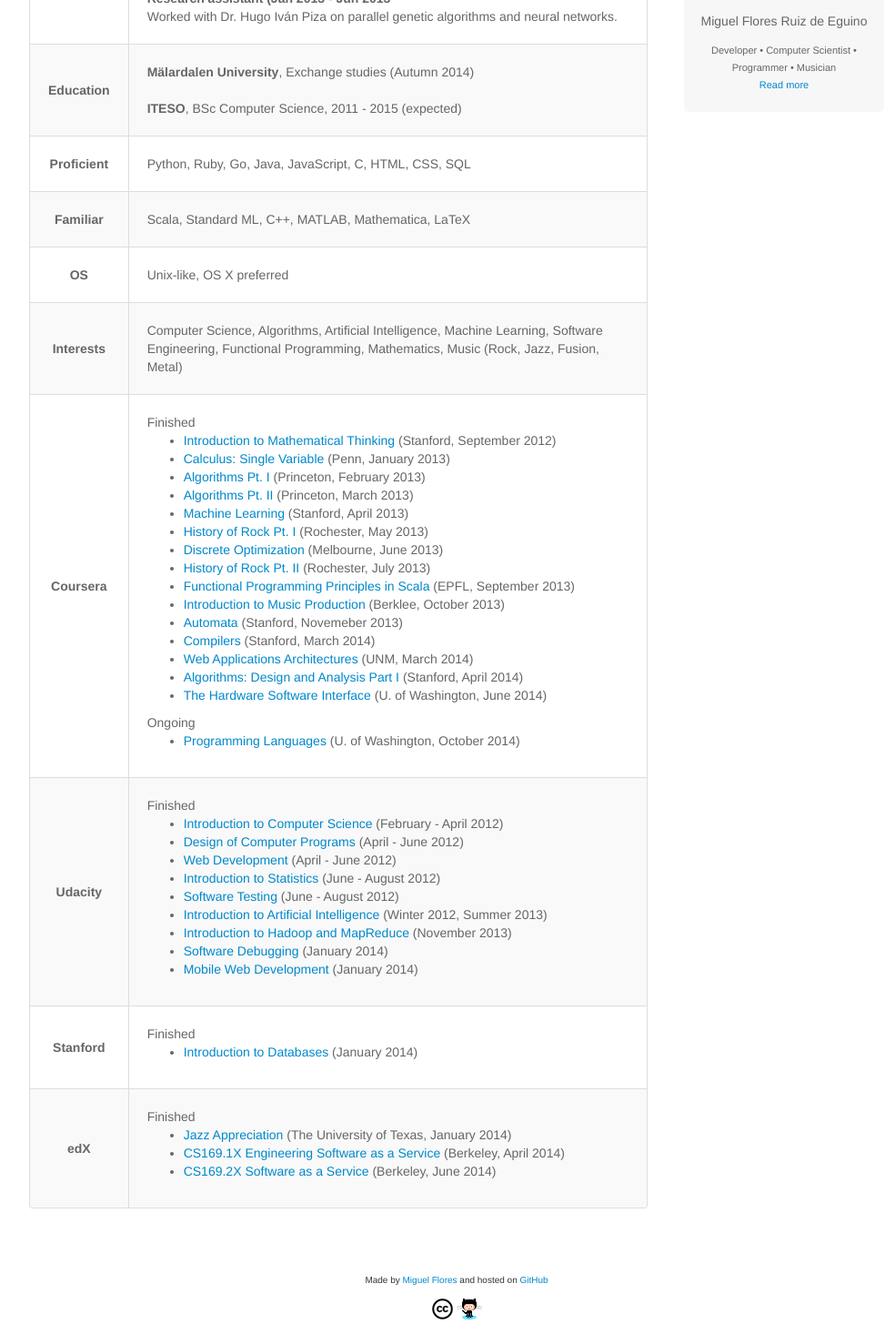
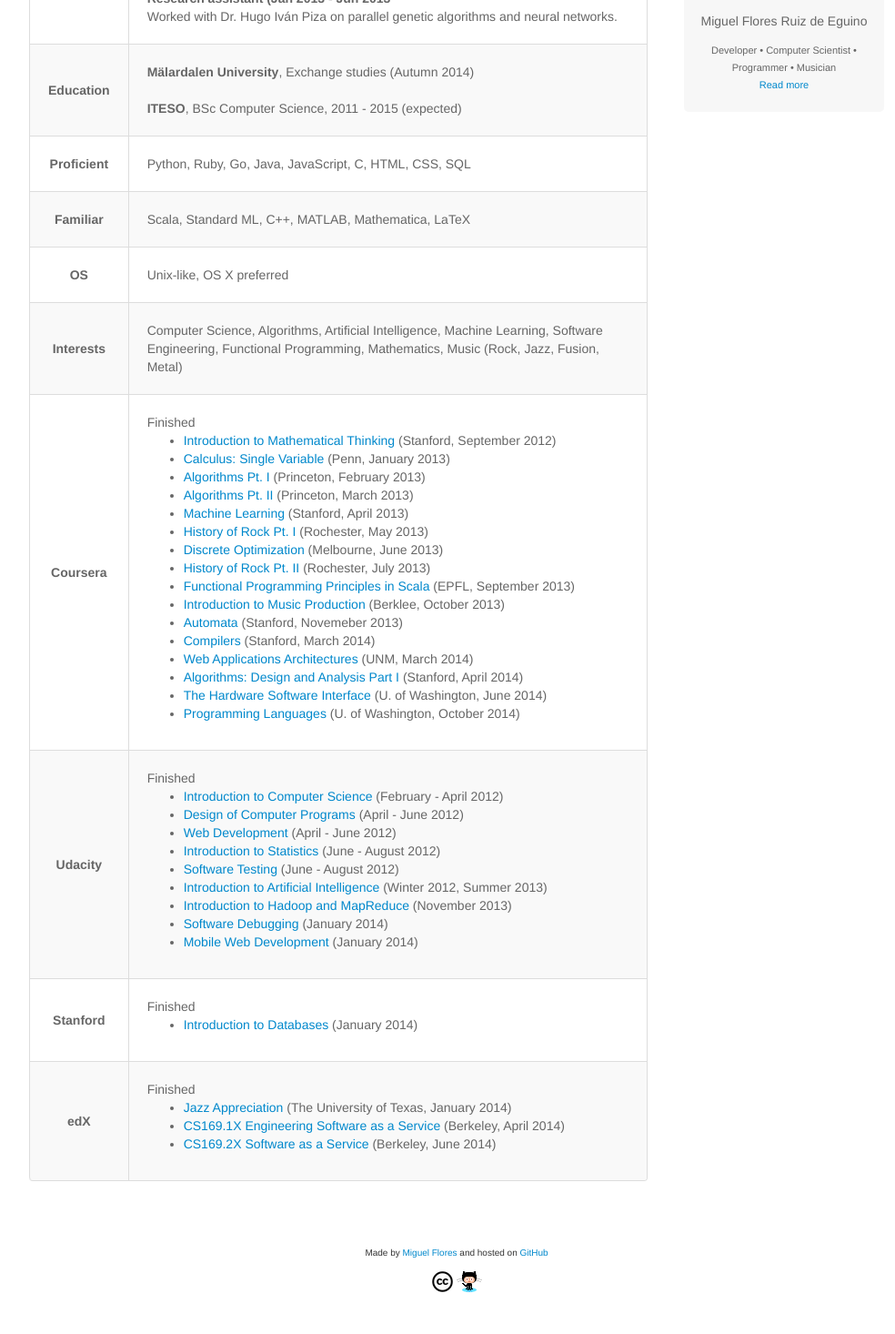
Before and after one commit to miguelfrde/miguelfrde.github.io, a Jekyll site: the page built from about/index.md, in a window 1280 px wide, cut to the strip 406-1872 px from the top of the page. Shown: the whole strip at 91% size, without its empty margins (138-1122 px from the left). Built offline with Jekyll 4.4.1, drawn with Linux system fonts in a browser that asks for light colours; some web fonts are replaced; Markdown is read by kramdown in place of the engine named in the settings; after the commit the page ends 1842 px from its top, so only the background shows below that.

Commit message:
Update about page

```diff
--- a/about/index.md
+++ b/about/index.md
@@ -65,9 +65,6 @@
 				<li><a href="https://www.coursera.org/course/webapplications">Web Applications Architectures</a> (UNM, March 2014)</li>
 				<li><a href="https://www.coursera.org/course/algo">Algorithms: Design and Analysis Part I</a> (Stanford, April 2014)</li>
 				<li><a href="https://www.coursera.org/course/hwswinterface">The Hardware Software Interface</a> (U. of Washington, June 2014)</li>
-            </ul>
-            Ongoing
-            <ul class="courses-list">
                 <li><a href="https://www.coursera.org/course/proglang">Programming Languages</a> (U. of Washington, October 2014)</li>
             </ul>
 		</td>
```
